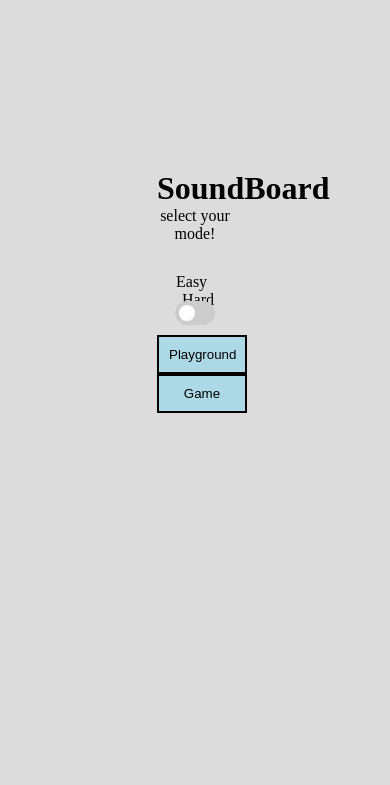
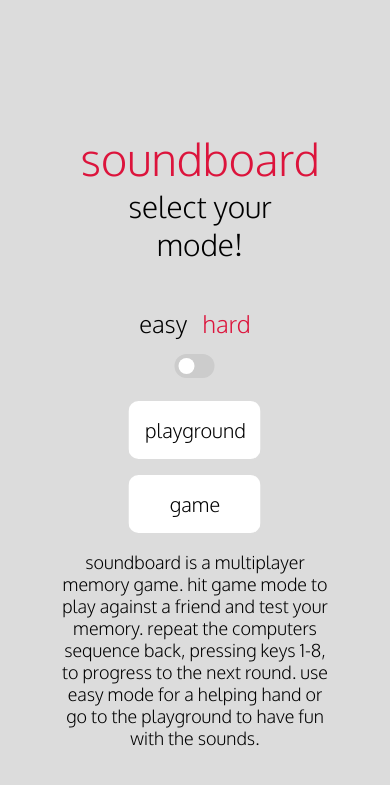
Before and after one commit to mikejdegroot/project-0, a PHP site: page / in a window 390 px wide. Shown: the top 785 px of the page. Run offline with PHP 8.4, Linux system fonts and the light colour scheme; some libraries are stand-ins or nearby versions.

Commit message:
all styling and responsive design complete- pre test

```diff
--- a/index.html
+++ b/index.html
@@ -3,8 +3,10 @@
 <head>
   <meta charset="UTF-8">
   <title>Project 0</title>
+  <meta name="viewport" content="width=device-width, initial-scale=1">
   <script src="https://ajax.googleapis.com/ajax/libs/jquery/1.11.1/jquery.min.js"></script>
   <script src="public/js/app.js" charset="utf-8"></script>
+  <link href="https://fonts.googleapis.com/css?family=Oxygen:300" rel="stylesheet">
   <link rel="stylesheet" href="src/assets/animate.css">
   <link rel="stylesheet" href="public/css/main.css">
 </head>
@@ -12,12 +14,13 @@
 <body>
   <main>
     <div class="numberDisplay"></div>
+    <div class="splash">
       <div class="welcome">
         <div class="welcometext">
           <h1>SoundBoard</h1>
           <p>select your mode!</p>
         </div>
-      <p class="choice">Easy<span>Hard</span></p>
+        <p class="choice">Easy <span>Hard</span></p>
         <div class="modechange">
           <label class="switch"><input type="checkbox">
             <div class="slider round"></div>
@@ -26,12 +29,26 @@
         <button id="playground">Playground</button>
         <button id="game">Game</button>
       </div>
+      <div class="instructions">
+        <p>soundboard is a multiplayer memory game. hit game mode to play against a friend and test your memory. repeat the computers sequence back, pressing keys 1-8, to progress to the next round. Use easy mode for a helping hand or go to the playground to have fun with the sounds.</p>
+      </div>
+    </div>
+    <div class="numbers">
+      <button class="number hidden">1</button>
+      <button class="number hidden">2</button>
+      <button class="number hidden">3</button>
+      <button class="number hidden">4</button>
+      <button class="number hidden">5</button>
+      <button class="number hidden">6</button>
+      <button class="number hidden">7</button>
+      <button class="number hidden">8</button>
+    </div>
     <div class="feedback hidden"></div>
     <div class="first animated hidden"></div>
     <div class="second animated hidden">
-      <div id="boxOne"></div>
-      <div id="boxTwo"></div>
-      <div id="boxThree"></div>
+      <div class="box"></div>
+      <div class="box"></div>
+      <div class="box"></div>
     </div>
     <div class="trianglewrapper">
       <div class="third animated infinite hidden"></div>
@@ -79,11 +96,7 @@
     <div class="sixth animated hidden">
       <div class="line2"></div>
     </div>
-    <div class="seventh animated hidden">
-      <div class="blockone"></div>
-      <div class="blocktwo"></div>
-      <div class="blockthree"></div>
-    </div>
+    <div class="seventh animated hidden"></div>
     <div class="eighth animated hidden"></div>
     <div class="endgame hidden">
       <button id="reset">reset</button>
--- a/src/scss/main.scss
+++ b/src/scss/main.scss
@@ -2,75 +2,110 @@
   box-sizing: border-box;
   text-align: center;
   margin: 0 auto;
-
+  font-family: 'Oxygen', sans-serif;
+  text-transform: lowercase;
+  font-weight: 100;
+}
 
 
   body {
     background: Gainsboro;
+  }
+    main {
+      width: 100%;
 
-    main {
-      max-width: 960px;
+      .splash {
+        max-width: 90%;
+        width: 800px;
+        position: absolute;
+        left: 50%;
+        top: 50%;
+        transform: translate(-50%, -50%);
+        font-size: 30px;
 
           div.welcome {
-        background-color: Gainsboro;
-        width: 40%;
-        margin: 100px auto;
-        padding: 40px;
+            float: left;
+            width: 50%;
+            padding: 0 15px;
 
                 & .welcometext {
-              padding: 30px 0;
+                  width: 100%;
+                  padding: 40px 0;
+                  margin: 5px;
+                }
+                & h1 {
+                  color: #DC143C;
+                  text-align: center;
+                }
+                & p {
+                  padding: 0 20px;
                 }
                 & .modechange {
-              width: 40px;
-              margin: 10px auto;
+                  width: 20%;
+                  margin: 15px auto;
                 }
                 & .choice {
-              text-align: left;
-              width: 50%;
+                  text-align: center;
+                  width: 100%;
                 }
                 & span {
-              float: right
+                  color: #DC143C;
+                  margin-left: 10px;
+                }
+          }
+        .instructions {
+          float: right;
+          padding: 30px 20px;
+          width: 50%;
+
         }
       }
 
       button {
-        padding: 10px;
-        background-color: lightblue;
-        border-style: solid;
-        width: 90px;
+        padding: 15px;
+        background-color: white;
+        border: 1px solid transparent;
+        border-radius: 10px;
+        width: 132px;
+        font-size: 20px;
+        margin: 8px;
+      }
+      .number {
+        display: none;
       }
 
       .first {
-        width: 300px;
-        height: 300px;
-        border-radius: 300px;
-        background-color: #D00000;
+        width: 420px;
+        height: 420px;
+        border-radius: 400px;
+        background-color: #DC143C;
         position: absolute;
-        left: 350px;
-        top: 130px;
+        left: 60%;
+        top: 40%;
+        z-index: -1;
       }
 
       .second {
-        width: 320px;
+        width: 470px;
         position: absolute;
-        top: 50%;
-        left: 50%;
-        transform: translate(-50%, -50%);
+        top: 27%;
+        left: 40%;
+
+        & .box {
+          width: 450px;
+          height: 22px;
+          background-color: #0C0A3E;
+          margin: 30px;
         }
-
-      .trianglewrapper {
-        width: 320px;
-        position: relative;
-        top: 50%;
-        left: 50%;
-        transform: translate(-50%, -50%);
       }
 
         .third {
-        	position: fixed;
-        	background-color: #FFA500;
+        	background-color: #FFA630;
         	text-align: left;
-          top: 100px;
+          width: 430px;
+          position: absolute;
+          top: 20%;
+          left: 1%;
         }
 
         .third:before,
@@ -254,10 +272,10 @@
         Top: 50%;
         transform: translate(-50%, -50%);
         z-index: 2;
-        color: rgba(0, 0, 0, 0.5);
+        color: rgba(0, 0, 0, 0.2);
       }
       .feedback {
-        font-size: 30px;
+        font-size: 40px;
         width: 300px;
         position: absolute;
         z-index: 1;
@@ -273,5 +291,53 @@
       }
 
     }
+
+
+@media only screen and (max-width: 767px) {
+  main .splash {
+    max-width: 90%;
+    padding: 10px;
+  }
+
+  main .splash div.welcome {
+    float: none;
+    width: 90%;
+  }
+  main .splash div.welcome {
+
+    & h1 {
+      font-size: 45px;
+    }
+
+    & .choice {
+      font-size: 24px;
     }
   }
+  main .splash div.instructions {
+    float: none;
+    font-size: 18px;
+    width: 90%;
+    padding: 10px;
+  }
+
+  main .number {
+    display: block;
+    position: relative;
+    float: left;
+    overflow: visible;
+    width: 45%;
+    height: 150px;
+    background-color: Gainsboro;
+    opacity: 0.05;
+    font-size: 70px;
+    z-index: 3;
+    &.hidden {
+      display: none;
+    }
+  }
+  main .sixth .line2 {
+    top: -500px;
+    left: -400px;
+  }
+
+}
```
Also changed, not shown: other parts of src/scss/main.scss (+26 -43 lines), src/js/app.js (+31 -12 lines), public/css/main.css, public/js/app.js, 3 other files. Lines whose indentation alone changed are shown as unchanged.
